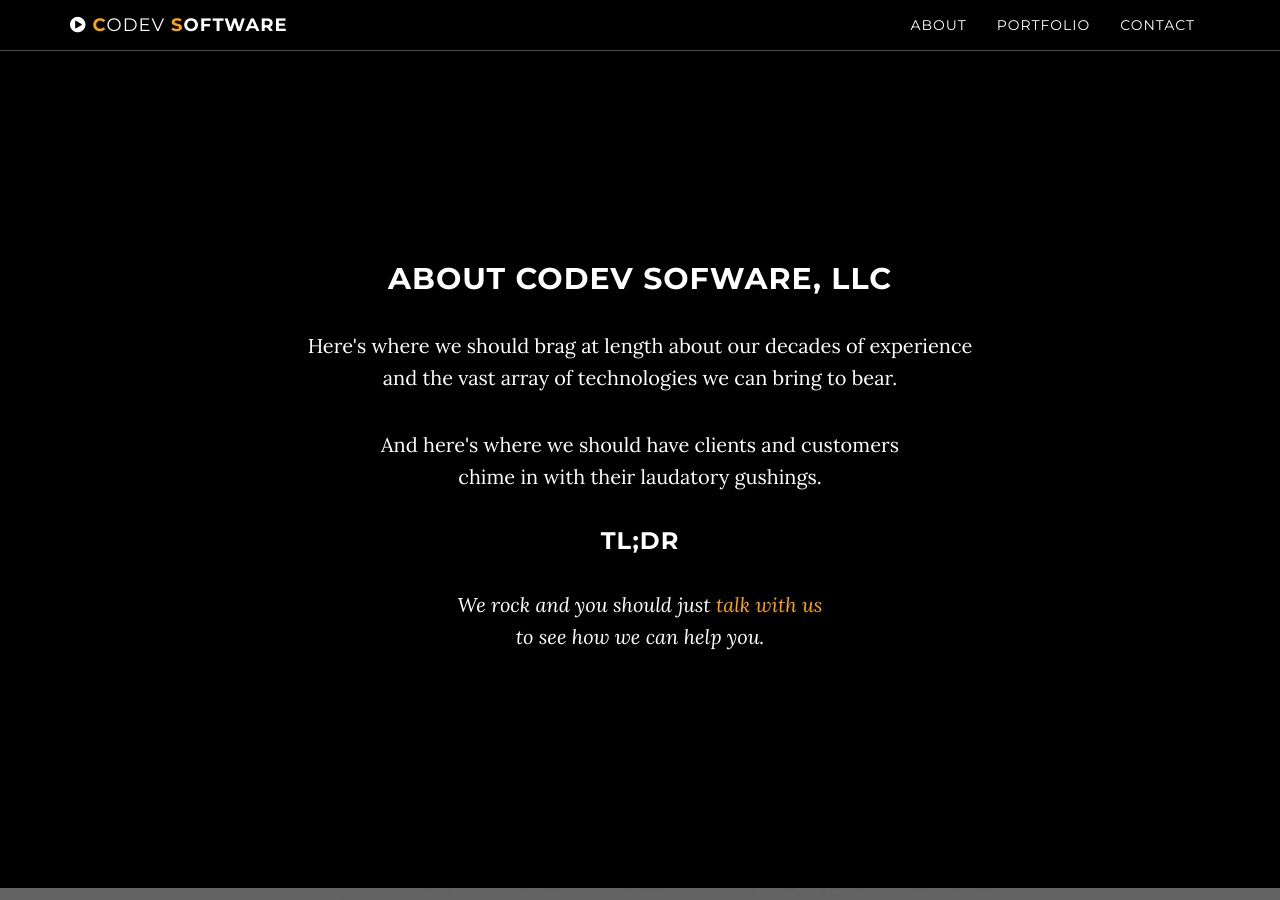
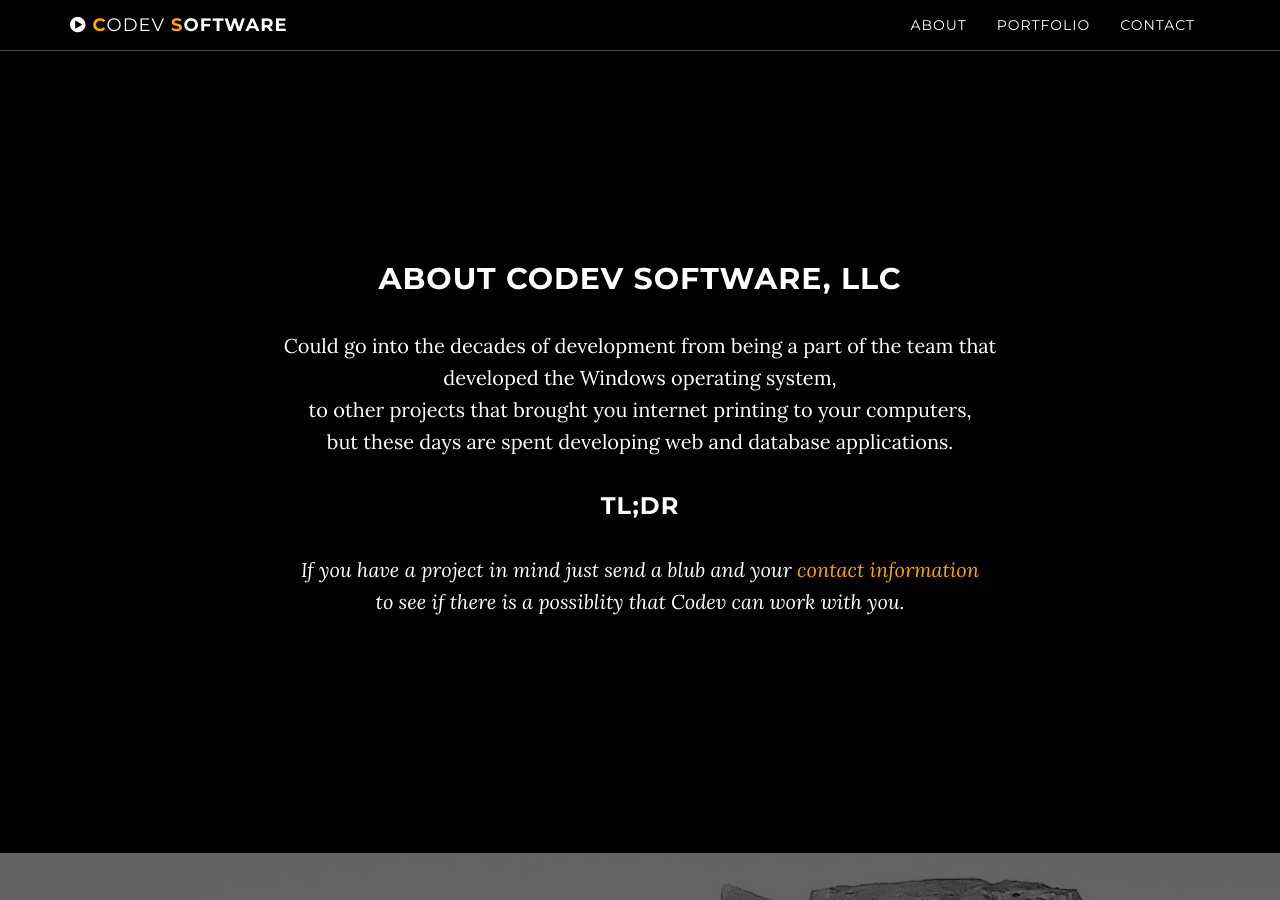
Before and after one commit to codev-software-llc/codev-software-llc.github.io, a Jekyll site: the page built from index.html, in a window 1280 px wide and 900 px high, scrolled down 838 px. Built offline with Jekyll 4.4.1, drawn with Linux system fonts in a browser that asks for light colours; some of the changed text lies outside the part shown.

Commit message:
update text

```diff
--- a/_includes/about.html
+++ b/_includes/about.html
@@ -2,10 +2,9 @@
     <section id="about" class="container content-section text-center">
         <div class="row">
             <div class="col-lg-8 col-lg-offset-2">
-                <h2>About Codev Sofware, LLC</h2>
-                <p>Here's where we should brag at length about our decades of experience <br /> and the vast array of technologies we can bring to bear.</p>
-                <p>And here's where we should have clients and customers <br /> chime in with their laudatory gushings.</p>
-                <h3>TL;DR</h3><p><i>We rock and you should just <a class="page-scroll" href="#contact">talk with us</a> <br /> to see how we can help you.</i></p>
+                <h2>About Codev Software, LLC</h2>
+                <p>Could go into the decades of development from being a part of the team that developed the Windows operating system,<br/>to other projects that brought you internet printing to your computers,<br/>but these days are spent developing web and database applications.</p>
+                <h3>TL;DR</h3><p><i>If you have a project in mind just send a blub and your <a class="page-scroll" href="#contact">contact information </a> <br /> to see if there is a possiblity that Codev can work with you.</i></p>
             </div>
         </div>
     </section>
--- a/_includes/contact.html
+++ b/_includes/contact.html
@@ -3,7 +3,7 @@
         <div class="row">
             <div class="col-lg-8 col-lg-offset-2">
                 <h2>Contact</h2>
-                <p>Please drop us a line to discuss your project!</p>
+                <p>Please drop a line to discuss your project!</p>
                 <p><a href="mailto:{{ site.email }}">{{ site.email }}</a>
                 </p>
                 <ul class="list-inline banner-social-buttons">
```
